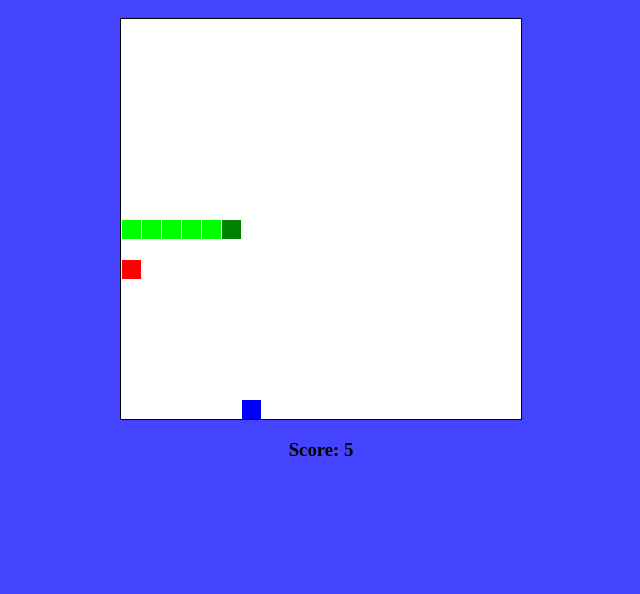
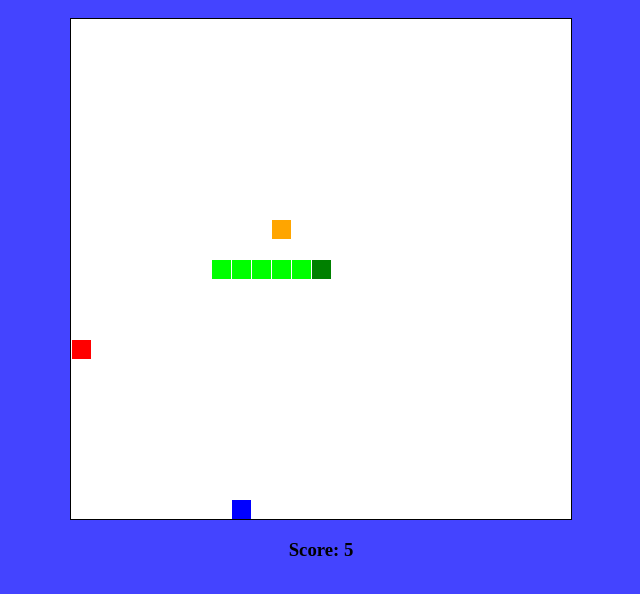
Before and after one commit to DaniFoldi/Snake, a plain HTML site: page index.html in a window 1280 px wide. Shown: the part 122-716 px from the top of the page, without its empty margins (319-959 px from the left). Drawn offline with Linux system fonts and the light colour scheme.

Commit message:
Changed playing area

```diff
--- a/index.html
+++ b/index.html
@@ -17,7 +17,7 @@
             <br>
             A simple snake game
         </h1>
-        <canvas id="gameCanvas" width="400" height="400" style="border: 1px black solid;">
+        <canvas id="gameCanvas" width="500" height="500" style="border: 1px black solid;">
         </canvas>
         <h3 id="score">
         </h3>
--- a/scripts/main.js
+++ b/scripts/main.js
@@ -1,16 +1,16 @@
 var canvas, context;
-var posx = 10;
-var posy = 10;
+var posx = 12;
+var posy = 12;
 var apples = [];
 var timeout = 0;
 var cellSize = 20;
-var gridSize = 20;
+var gridSize = 25;
 var xvelocity = 1;
 var yvelocity = 0;
 var tail = 5;
 var highscore = 0;
 var trail = [];
-var applecount = 2;
+var applecount = 3;
 window.onload = function() {
     canvas = document.getElementById("gameCanvas");
     context = canvas.getContext("2d");
@@ -80,8 +80,10 @@ function frame() {
     for (var i = 0; i <  apples.length; i++) {
         if (i == 0) {
             printCell(apples[i].x, apples[i].y, "blue");
+        } else if (i == 1) {
+            printCell(apples[i].x, apples[i].y, "red");
         } else {
-            printCell(apples[i].x, apples[i].y, "red");
+            printCell(apples[i].x, apples[i].y, "orange");
         }
         if (posx == apples[i].x && posy == apples[i].y) {
             if (i == 0) {
```
